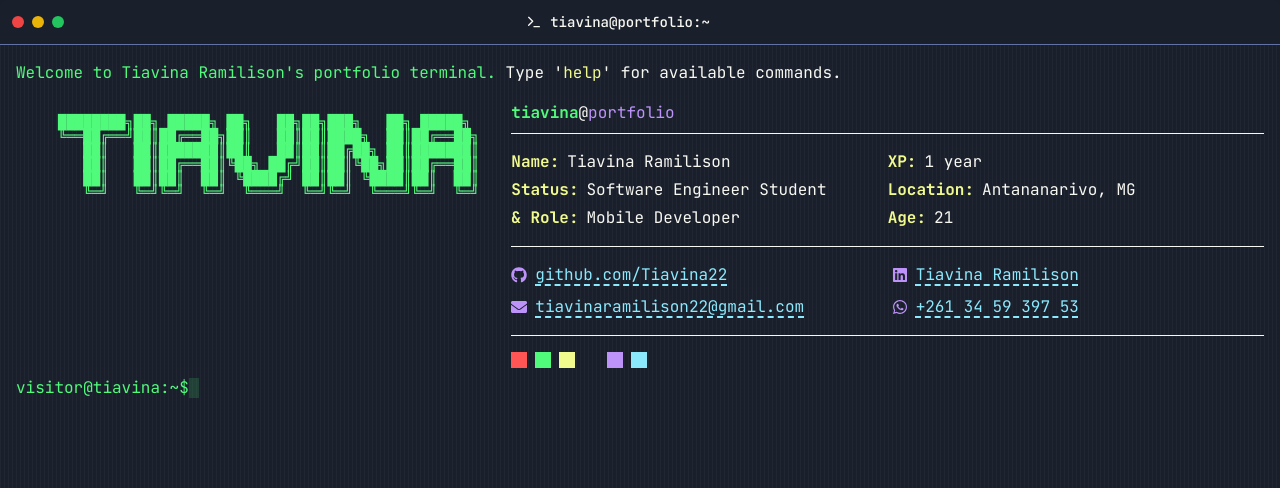
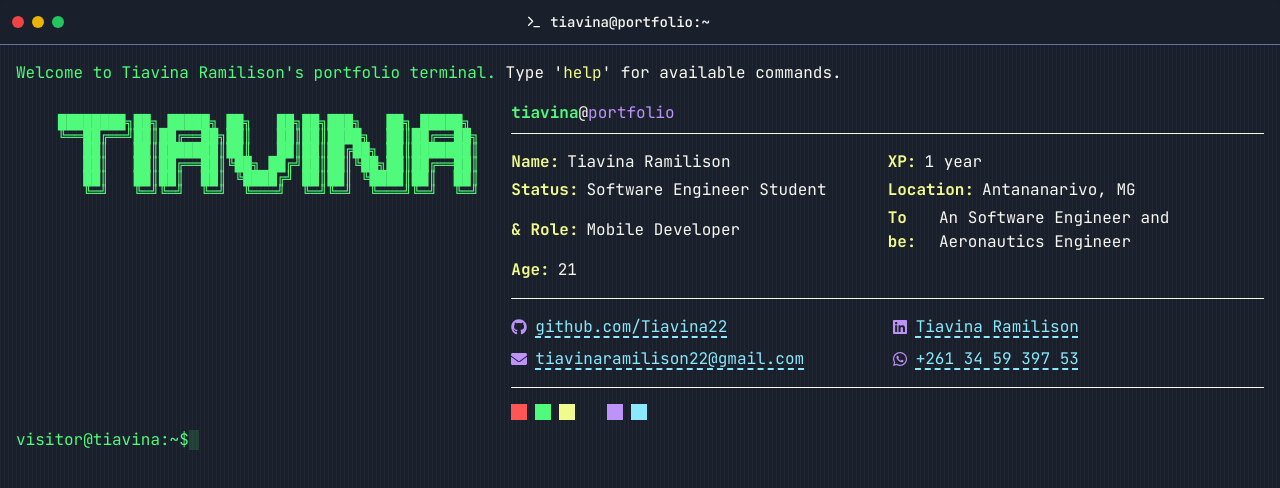
Before and after one commit to Tiavina22/tiavina-linux, a React (Vite) app: page / in a window 1280 px wide. Shown: the top 488 px of the page. Built offline with nearby package versions, Linux system fonts and the light colour scheme.

Commit message:
[ADD] : add goal to my life.

```diff
--- a/src/data/sections/ProfileSection.tsx
+++ b/src/data/sections/ProfileSection.tsx
@@ -50,6 +50,10 @@ export const ProfileSection: TerminalSection = {
             <span className="text-terminal-text ml-2">Mobile Developer</span>
           </div>
           <div className="flex items-center">
+            <span className="text-terminal-yellow font-bold">To be: </span>
+            <span className="text-terminal-text ml-2">An Software Engineer and Aeronautics Engineer</span>
+          </div>
+          <div className="flex items-center">
             <span className="text-terminal-yellow font-bold">Age: </span>
             <span className="text-terminal-text ml-2">21</span>
           </div>
```
